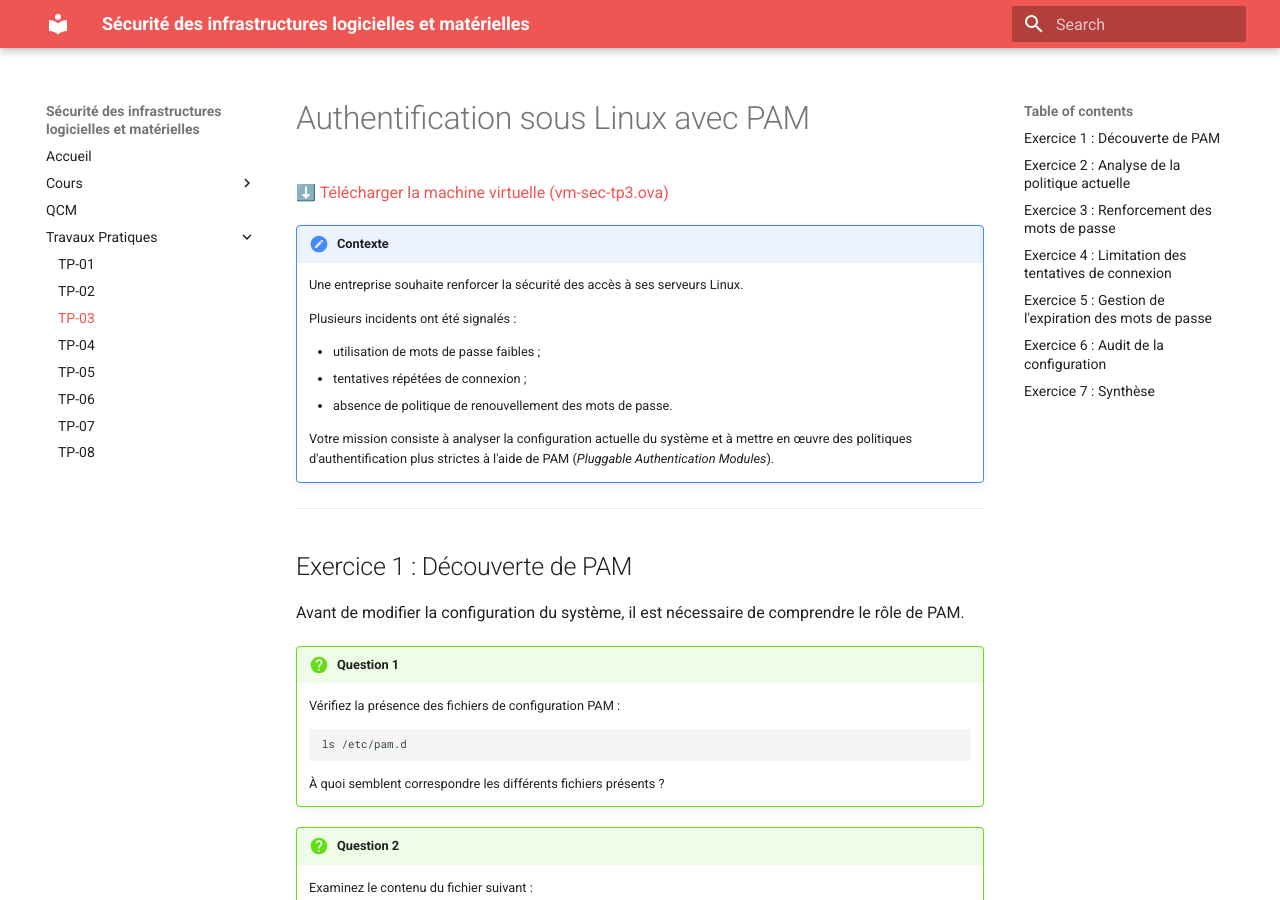
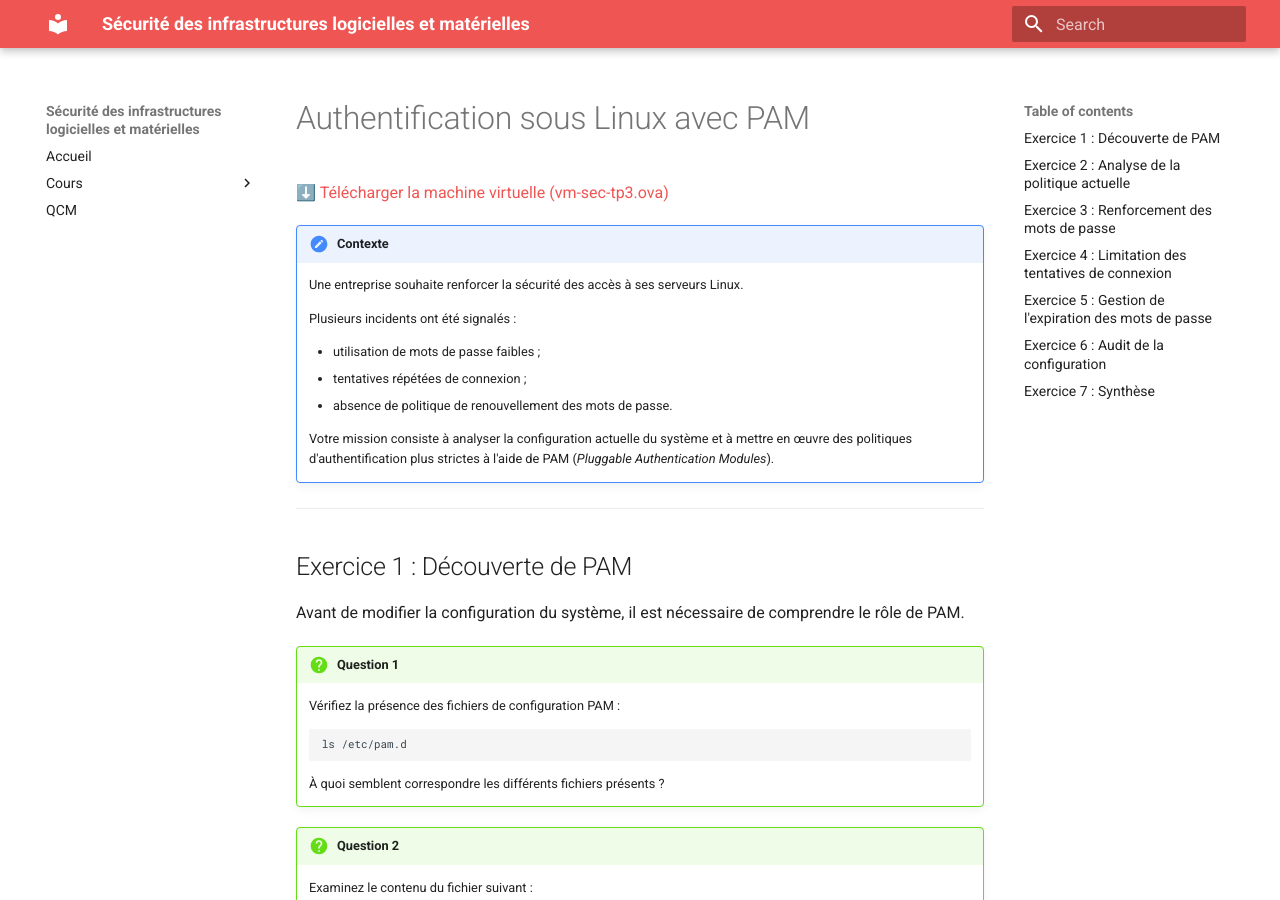
Before and after one commit to rezakaziz/SEC-Infra-Course, an MkDocs documentation site: the page built from docs/tp/tp03.md, in a window 1280 px wide and 900 px high. Built offline with MkDocs 1.6.1 and Material for MkDocs 9.7.7, drawn with Linux system fonts in a browser that asks for light colours; some of the changed lines change nothing that is shown.

Commit message:
comment on TP

```diff
--- a/mkdocs.yml
+++ b/mkdocs.yml
@@ -28,12 +28,12 @@ nav:
       - Séance-07: cours/07.md
       - Séance-08: cours/08.md
   - QCM: quizz.md
-  - Travaux Pratiques:
-      - TP-01: tp/tp01.md
-      - TP-02: tp/tp02.md
-      - TP-03: tp/tp03.md
-      - TP-04: tp/tp04.md
-      - TP-05: tp/tp05.md
-      - TP-06: tp/tp06.md
-      - TP-07: tp/tp07.md
-      - TP-08: tp/tp08.md
+  #- Travaux Pratiques:
+  #    - TP-01: tp/tp01.md
+  #    - TP-02: tp/tp02.md
+  #    - TP-03: tp/tp03.md
+  #    - TP-04: tp/tp04.md
+  #    - TP-05: tp/tp05.md
+  #    - TP-06: tp/tp06.md
+  #    - TP-07: tp/tp07.md
+  #    - TP-08: tp/tp08.md
```
